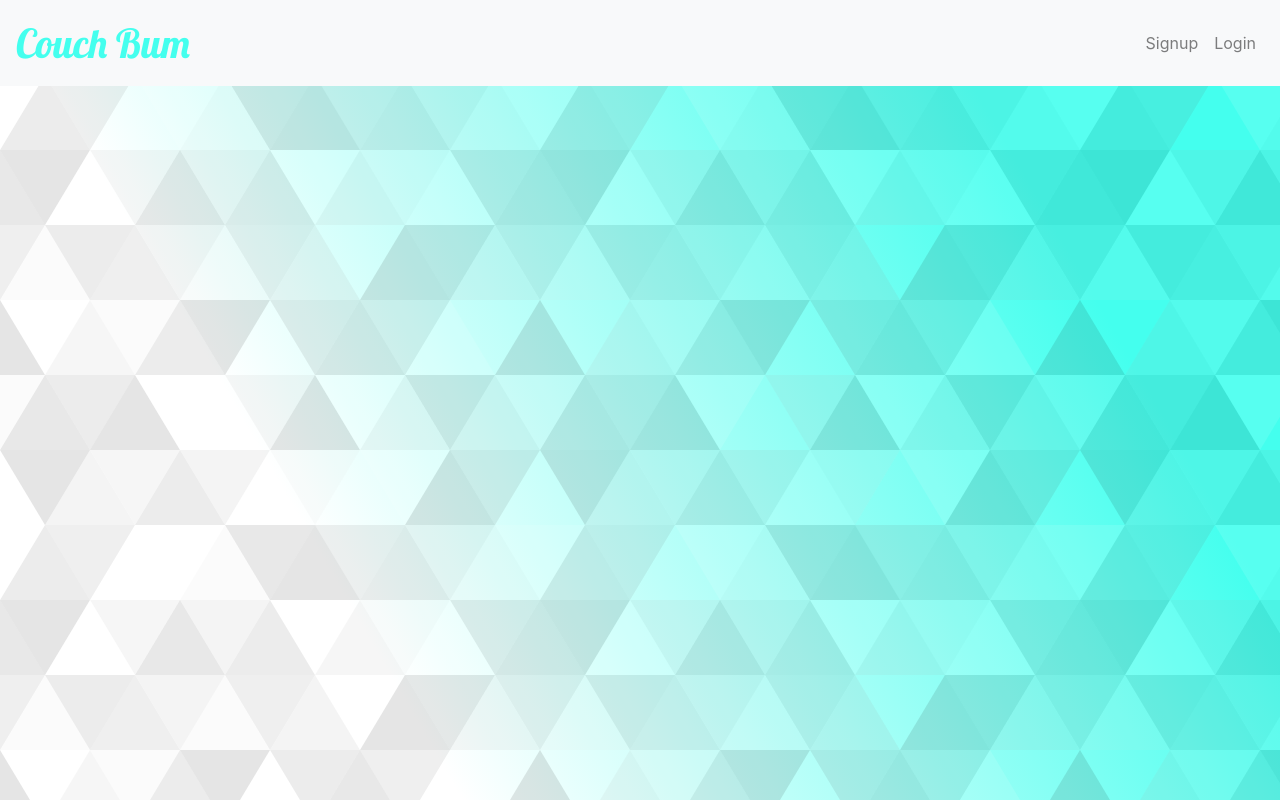
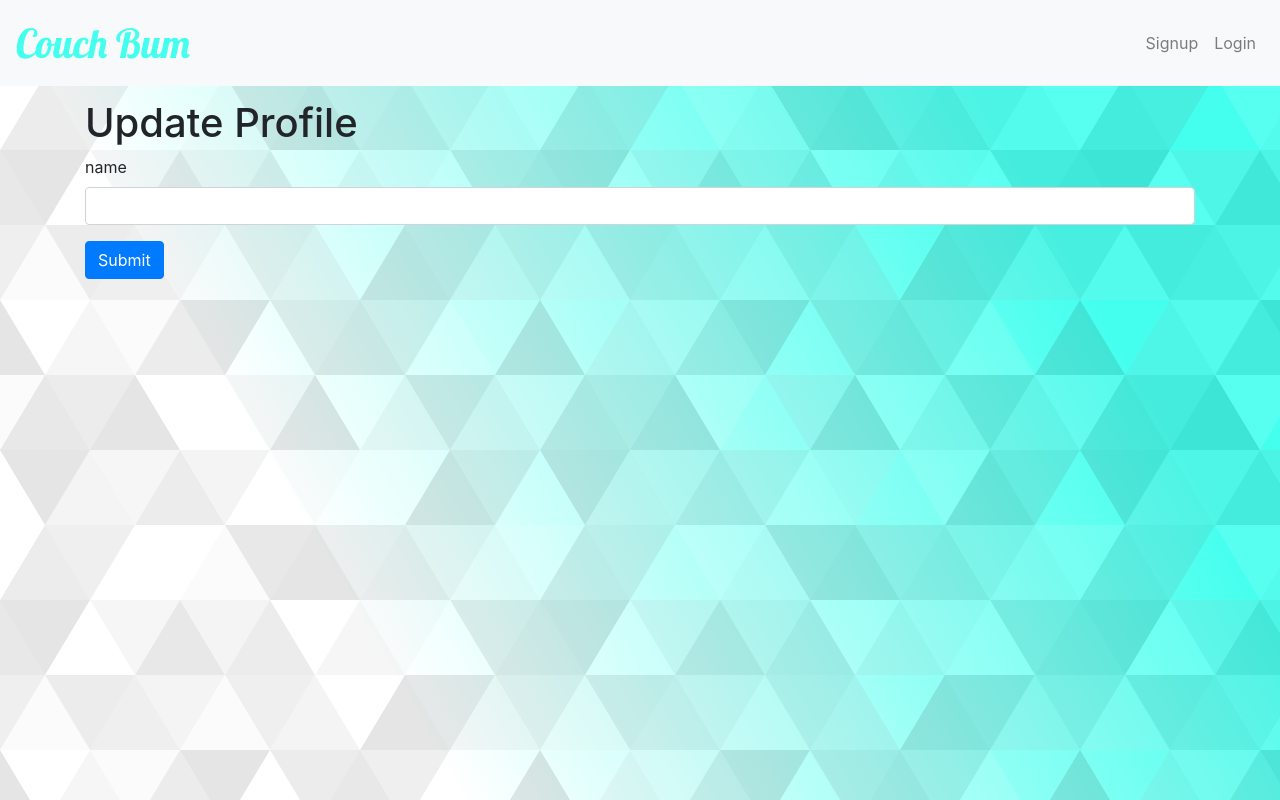
Before and after one commit to mrwhiterk/couch_bum, a React (Create React App) app: page /addSkillToUser in a window 1280 px wide. Built offline with nearby package versions, Linux system fonts and the light colour scheme.

Commit message:
added add skill function

```diff
--- a/src/App.js
+++ b/src/App.js
@@ -8,6 +8,7 @@ import Listing from './Components/Listing/Listing';
 import HomeSkillList from './Components/HomeSkillList/HomeSkillList';
 import HomeListings from './Components/HomeListings/HomeListings';
 import TravelerList from './Components/TravelerList/TravelerList';
+import SkillForm from './Components/SkillForm/SkillForm';
 import Traveler from './Components/Traveler/Traveler';
 import UserInfo from './Components/UserInfo/UserInfo';
 import ProfileForm from './Components/ProfileForm/ProfileForm';
@@ -301,6 +302,10 @@ class App extends Component {
               path='/removeSkillFromUser/:id'
               render={props => <RemoveSkillFromUser {...props} />}
             />
+            <Route
+              path='/addSkillToUser'
+              render={props => <SkillForm {...props} />}
+            />
           </Switch>
         </main>
       </div>
@@ -309,7 +314,6 @@ class App extends Component {
 }
 
 const RemoveSkillFromUser = props => {
-  console.log('hit');
   axios
     .put(
       serverUrl +
--- a/src/Components/HomeSkillList/HomeSkillList.js
+++ b/src/Components/HomeSkillList/HomeSkillList.js
@@ -67,7 +67,7 @@ export default class HomeSkillList extends Component {
             ))}
           </ListGroup>
           <br />
-          <Link to='/addListingToUser'>
+          <Link to='/addSkillToUser'>
             <Button color='primary'>Add</Button>
           </Link>
         </div>
--- /dev/null
+++ b/src/Components/SkillForm/SkillForm.js
@@ -0,0 +1,61 @@
+import React, { Component } from 'react';
+import './SkillForm.css';
+import axios from 'axios';
+import serverUrl from '../constants';
+
+export default class SkillForm extends Component {
+  constructor(props) {
+    super(props);
+
+    this.state = {
+      name: '',
+    };
+
+    this.handleChange = this.handleChange.bind(this);
+    this.handleSubmit = this.handleSubmit.bind(this);
+  }
+
+  handleChange(evt) {
+    this.setState({
+      [evt.target.name]: evt.target.value,
+    });
+  }
+
+  updateProfile() {
+    axios
+      .put(serverUrl + '/users/addSkillToUser/' + localStorage.id, this.state)
+      .finally(() => {
+        this.props.history.push(`/mySkills`);
+        window.location.reload();
+      });
+  }
+
+  handleSubmit(evt) {
+    evt.preventDefault();
+    this.updateProfile();
+  }
+
+  render() {
+    console.log(this.state);
+    return (
+      <div className='container'>
+        <h1>Update Profile</h1>
+        <form onSubmit={this.handleSubmit}>
+          <div className='form-group'>
+            <label htmlFor='name'>name</label>
+            <input
+              type='text'
+              name='name'
+              onChange={this.handleChange}
+              className='form-control'
+              value={this.state.name}
+            />
+          </div>
+          <button type='submit' className='btn btn-primary'>
+            Submit
+          </button>
+        </form>
+      </div>
+    );
+  }
+}
```
Also changed, not shown: src/Components/SkillForm/SkillForm.css (added).
